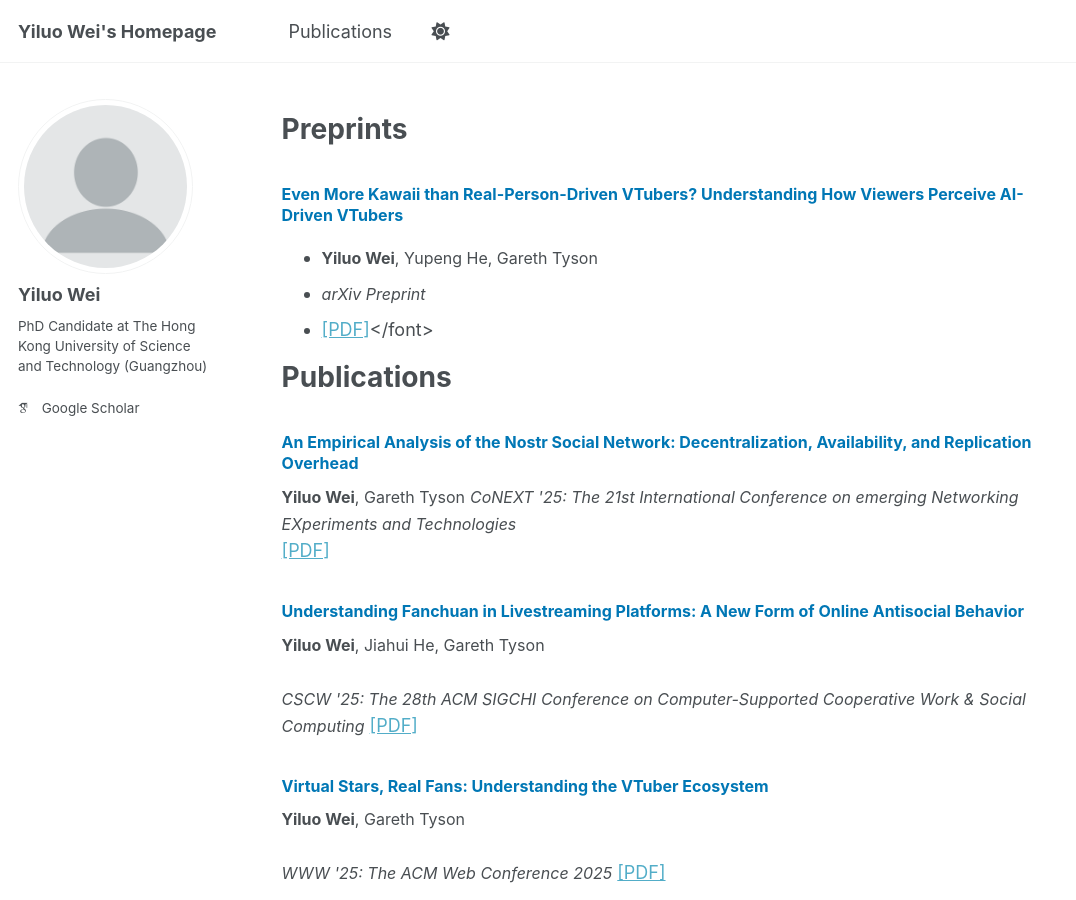
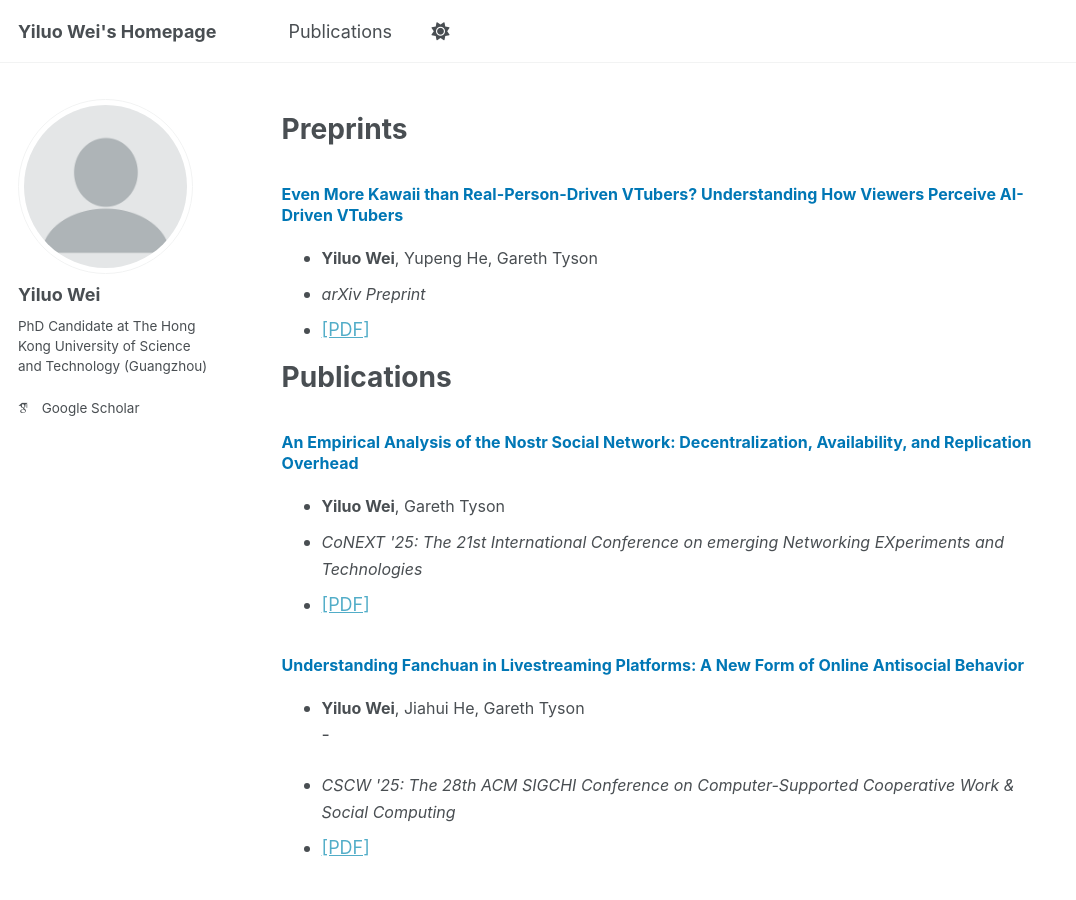
Before and after one commit to WYiluo/WYiluo.github.io, a Jekyll site: the page built from _pages/publications.md, in a window 1280 px wide and 900 px high. Shown: the whole window, without its empty margins (0-1076 px from the left). Built offline with Jekyll 4.4.1, drawn with Linux system fonts in a browser that asks for light colours; some web fonts are replaced; a script that is not in the unit is left out.

Commit message:
Update publication entries with consistent formatting

```diff
--- a/_pages/publications.md
+++ b/_pages/publications.md
@@ -10,40 +10,54 @@ Preprints
 ### <font size="3"><span style="color:rgb(0, 119, 181)">Even More Kawaii than Real-Person-Driven VTubers? Understanding How Viewers Perceive AI-Driven VTubers</span></font>
 - <font size="3"><b>Yiluo Wei</b>, Yupeng He, Gareth Tyson</font>
 - <font size="3"><i>arXiv Preprint</i>
-- [[PDF]](https://arxiv.org/pdf/2509.20817)</font>
+- [[PDF]](https://arxiv.org/pdf/2509.20817)
 
 Publications
 ===
 
 ### <font size="3"><span style="color:rgb(0, 119, 181)">An Empirical Analysis of the Nostr Social Network: Decentralization, Availability, and Replication Overhead</span></font>
-<font size="3"><b>Yiluo Wei</b>, Gareth Tyson</font>
-
-<font size="3"><i>CoNEXT '25: The 21st International Conference on emerging Networking EXperiments and Technologies</i></font> [[PDF]](https://arxiv.org/pdf/2402.05709)
+- <font size="3"><b>Yiluo Wei</b>, Gareth Tyson</font>
+- <font size="3"><i>CoNEXT '25: The 21st International Conference on emerging Networking EXperiments and Technologies</i></font>
+- [[PDF]](https://arxiv.org/pdf/2402.05709)
 
 
 ### <font size="3"><span style="color:rgb(0, 119, 181)">Understanding Fanchuan in Livestreaming Platforms: A New Form of Online Antisocial Behavior</span></font>
-<font size="3"><b>Yiluo Wei</b>, Jiahui He, Gareth Tyson</font><br><font size="3"><i>CSCW '25: The 28th ACM SIGCHI Conference on Computer-Supported Cooperative Work & Social Computing</i></font> [[PDF]](https://arxiv.org/pdf/2509.00780)
+- <font size="3"><b>Yiluo Wei</b>, Jiahui He, Gareth Tyson</font>-
+- <font size="3"><i>CSCW '25: The 28th ACM SIGCHI Conference on Computer-Supported Cooperative Work & Social Computing</i></font>
+- [[PDF]](https://arxiv.org/pdf/2509.00780)
 
 
 ### <font size="3"><span style="color:rgb(0, 119, 181)">Virtual Stars, Real Fans: Understanding the VTuber Ecosystem</span></font>
-<font size="3"><b>Yiluo Wei</b>, Gareth Tyson</font><br><font size="3"><i>WWW '25: The ACM Web Conference 2025</i></font> [[PDF]](https://arxiv.org/pdf/2502.01553)
+- <font size="3"><b>Yiluo Wei</b>, Gareth Tyson</font>
+- <font size="3"><i>WWW '25: The ACM Web Conference 2025</i></font>
+- [[PDF]](https://arxiv.org/pdf/2502.01553)
 
 
 ### <font size="3"><span style="color:rgb(0, 119, 181)">Understanding the Impact of AI Generated Content on Social Media: The Pixiv Case</span></font>
-<font size="3"><b>Yiluo Wei</b>, Gareth Tyson</font><br><font size="3"><i>MM '24: The 32nd ACM International Conference on Multimedia</i></font> [[PDF]](https://arxiv.org/pdf/2402.18463)
+- <font size="3"><b>Yiluo Wei</b>, Gareth Tyson</font>
+- <font size="3"><i>MM '24: The 32nd ACM International Conference on Multimedia</i></font>
+- [[PDF]](https://arxiv.org/pdf/2402.18463)
 
 
 ### <font size="3"><span style="color:rgb(0, 119, 181)">Exploring the Use of Abusive Generative AI Models on Civitai</span></font>
-<font size="3"><b>Yiluo Wei</b>, Yiming Zhu, Pan Hui, Gareth Tyson</font><br><font size="3"><i>MM '24: The 32nd ACM International Conference on Multimedia</i></font> [[PDF]](https://arxiv.org/pdf/2407.12876)
+- <font size="3"><b>Yiluo Wei</b>, Yiming Zhu, Pan Hui, Gareth Tyson</font>
+- <font size="3"><i>MM '24: The 32nd ACM International Conference on Multimedia</i></font>
+- [[PDF]](https://arxiv.org/pdf/2407.12876)
 
 
 ### <font size="3"><span style="color:rgb(0, 119, 181)">The Eternal Tussle: Exploring the Role of Centralization in IPFS</span></font>
-<font size="3"><b>Yiluo Wei</b>, Dennis Trautwein, Yiannis Psaras, Ignacio Castro, Will Scott, Aravindh Raman, Gareth Tyson</font><br><font size="3"><i>NSDI '24: The 21st USENIX Symposium on Networked Systems Design and Implementation</i></font> [[PDF]](https://www.usenix.org/system/files/nsdi24-wei.pdf)
+- <font size="3"><b>Yiluo Wei</b>, Dennis Trautwein, Yiannis Psaras, Ignacio Castro, Will Scott, Aravindh Raman, Gareth Tyson</font>
+- <font size="3"><i>NSDI '24: The 21st USENIX Symposium on Networked Systems Design and Implementation</i></font>
+- [[PDF]](https://www.usenix.org/system/files/nsdi24-wei.pdf)
 
 
 ### <font size="3"><span style="color:rgb(0, 119, 181)">IPFS in the Fast Lane: Accelerating Record Storage with Optimistic Provide</span></font>
-<font size="3">Dennis Trautwein, <b>Yiluo Wei</b>, Yiannis Psaras, Moritz Schubotz, Ignacio Castro, Bela Gipp, Gareth Tyson</font><br><font size="3"><i>INFOCOM '24: The 43rd IEEE International Conference on Computer Communications</i></font> [[PDF]](https://ieeexplore.ieee.org/abstract/document/10621404)
+- <font size="3">Dennis Trautwein, <b>Yiluo Wei</b>, Yiannis Psaras, Moritz Schubotz, Ignacio Castro, Bela Gipp, Gareth Tyson</font>
+- <font size="3"><i>INFOCOM '24: The 43rd IEEE International Conference on Computer Communications</i></font>
+- [[PDF]](https://ieeexplore.ieee.org/abstract/document/10621404)
 
 
 ### <font size="3"><span style="color:rgb(0, 119, 181)">Guardians of the Galaxy: Content Moderation in the InterPlanetary File System</span></font>
-<font size="3">Saidu Sokoto, Leonhard Balduf, Dennis Trautwein, <b>Yiluo Wei</b>, Gareth Tyson, Ignacio Castro, Onur Ascigil, George Pavlou, Maciej Korczynski, Björn Scheuermann, Michał Król</font><br><font size="3"><i>USENIX Security '24: The 33rd USENIX Security Symposium</i></font> [[PDF]](https://www.usenix.org/system/files/usenixsecurity24-sokoto.pdf)
+- <font size="3">Saidu Sokoto, Leonhard Balduf, Dennis Trautwein, <b>Yiluo Wei</b>, Gareth Tyson, Ignacio Castro, Onur Ascigil, George Pavlou, Maciej Korczynski, Björn Scheuermann, Michał Król</font>
+- <font size="3"><i>USENIX Security '24: The 33rd USENIX Security Symposium</i></font>
+- [[PDF]](https://www.usenix.org/system/files/usenixsecurity24-sokoto.pdf)
```
